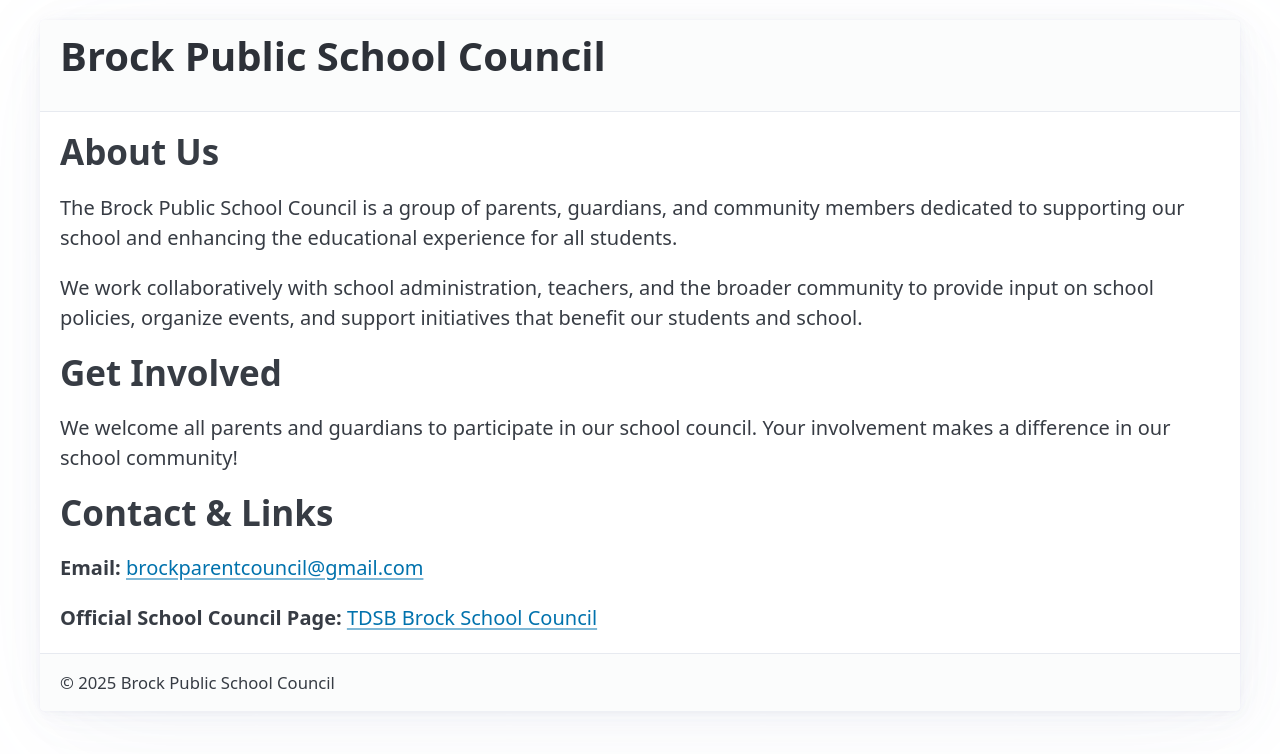
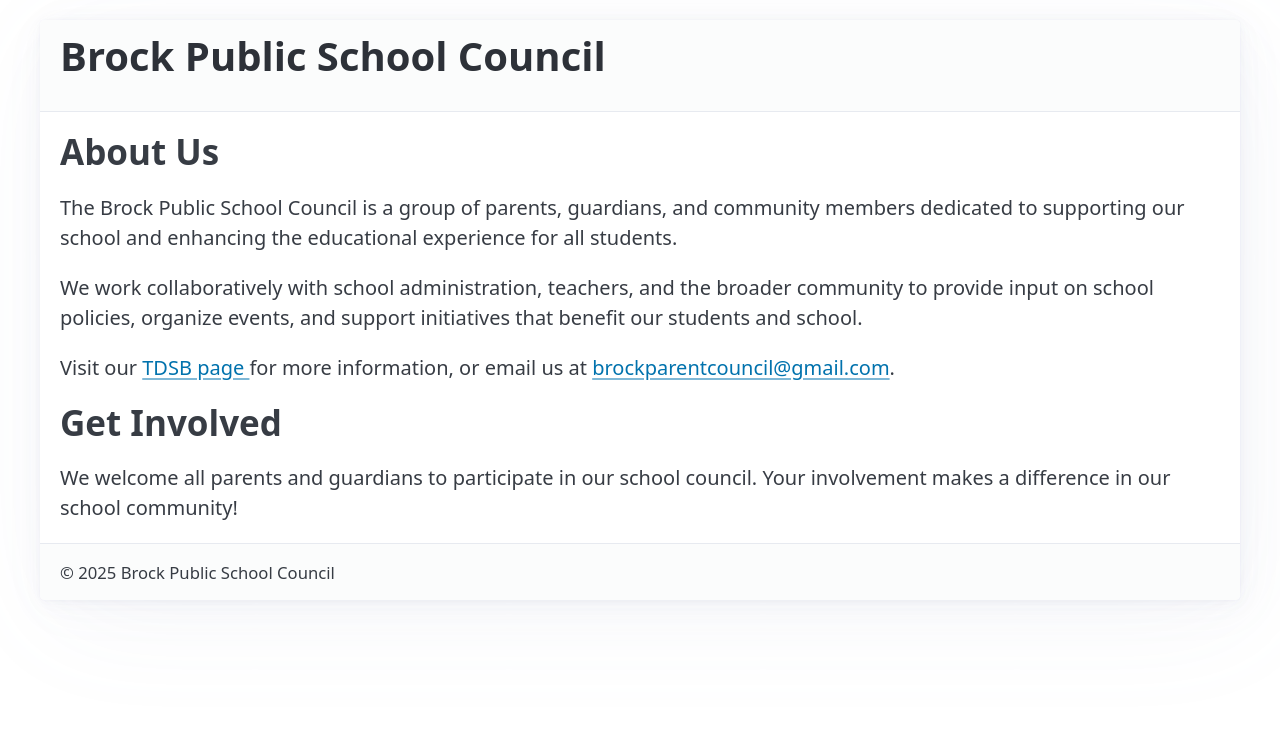
Before and after one commit to christopher-b/brockcouncil.com, a plain HTML site: page index.html in a window 1280 px wide. Drawn offline with nearby package versions, Linux system fonts and the light colour scheme.

Commit message:
Remove Contact & Links section
Removed the 'Contact & Links' section from the HTML.

```diff
--- a/index.html
+++ b/index.html
@@ -25,6 +25,15 @@
                     to provide input on school policies, organize events, and support initiatives that benefit
                     our students and school.
                 </p>
+
+                <p>
+                    Visit our
+                    <a href="https://schoolweb.tdsb.on.ca/brock/School-Council" target="_blank" rel="noopener noreferrer">
+                        TDSB page
+                    </a>
+                    for more information, or email us at
+                    <a href="mailto:brockparentcouncil@gmail.com">brockparentcouncil@gmail.com</a>.
+                </p>
             </section>
 
             <section>
@@ -32,20 +41,6 @@
                 <p>
                     We welcome all parents and guardians to participate in our school council.
                     Your involvement makes a difference in our school community!
-                </p>
-            </section>
-
-            <section>
-                <h2>Contact & Links</h2>
-                <p>
-                    <strong>Email:</strong>
-                    <a href="mailto:brockparentcouncil@gmail.com">brockparentcouncil@gmail.com</a>
-                </p>
-                <p>
-                    <strong>Official School Council Page:</strong>
-                    <a href="https://schoolweb.tdsb.on.ca/brock/School-Council" target="_blank" rel="noopener noreferrer">
-                        TDSB Brock School Council
-                    </a>
                 </p>
             </section>
 
```
